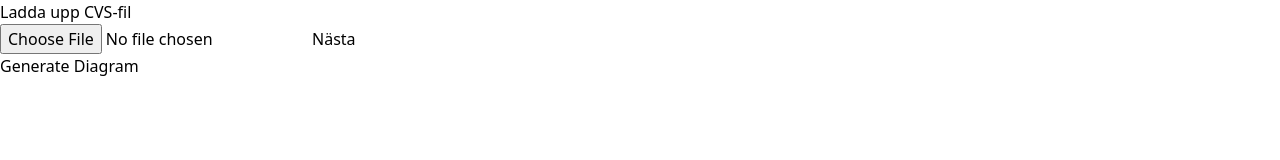
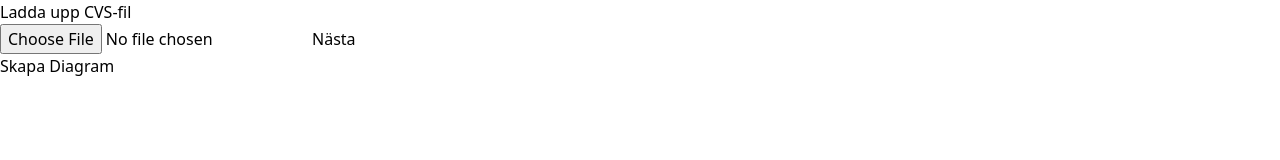
Before and after one commit to jacobbirke/Trafa-Statistik, a React (Vite) app in the folder Trafa-visualisering/: page / in a window 1280 px wide. Shown: the top 160 px of the page. Built offline with nearby package versions, Linux system fonts and the light colour scheme.

Commit message:
skapa diagram knapp

```diff
--- a/Trafa-visualisering/src/components/Gränssnitt.tsx
+++ b/Trafa-visualisering/src/components/Gränssnitt.tsx
@@ -461,7 +461,7 @@ const StatistikGränssnitt: React.FC = () => {
         </div>
       )}
 
-      <button onClick={handleGenerateChart}>Generate Diagram</button>
+      <button onClick={handleGenerateChart}>Skapa Diagram</button>
       <div
         id="container"
         ref={containerRef}
```
